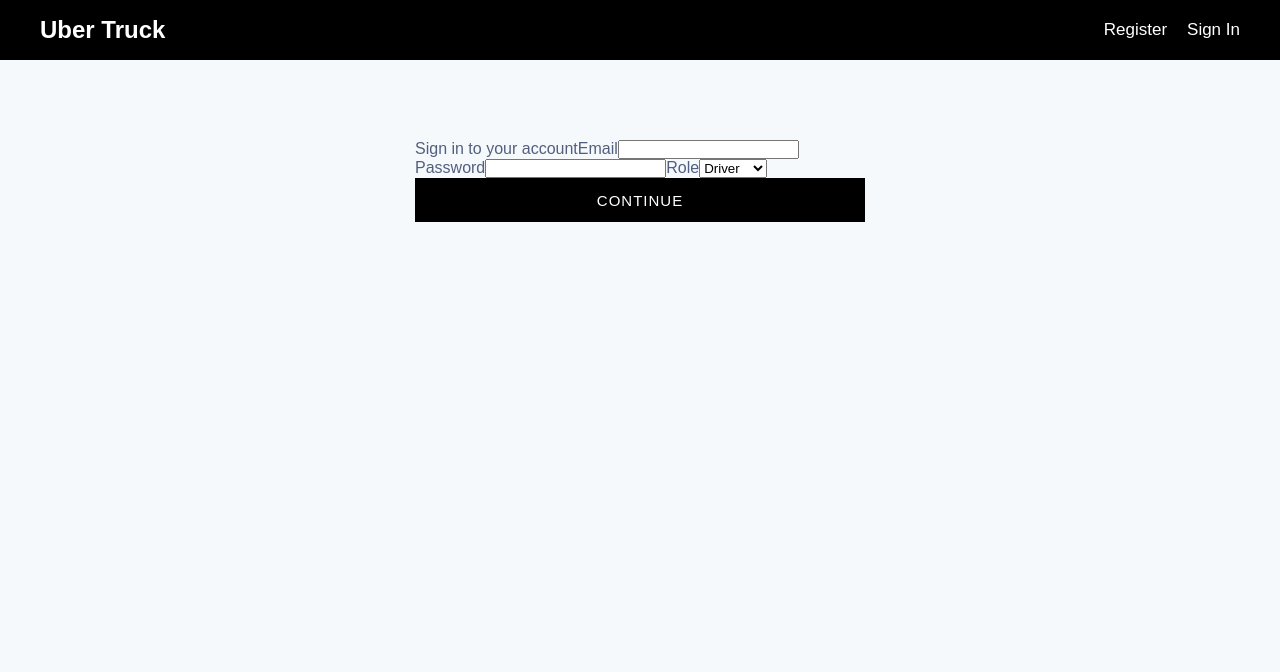
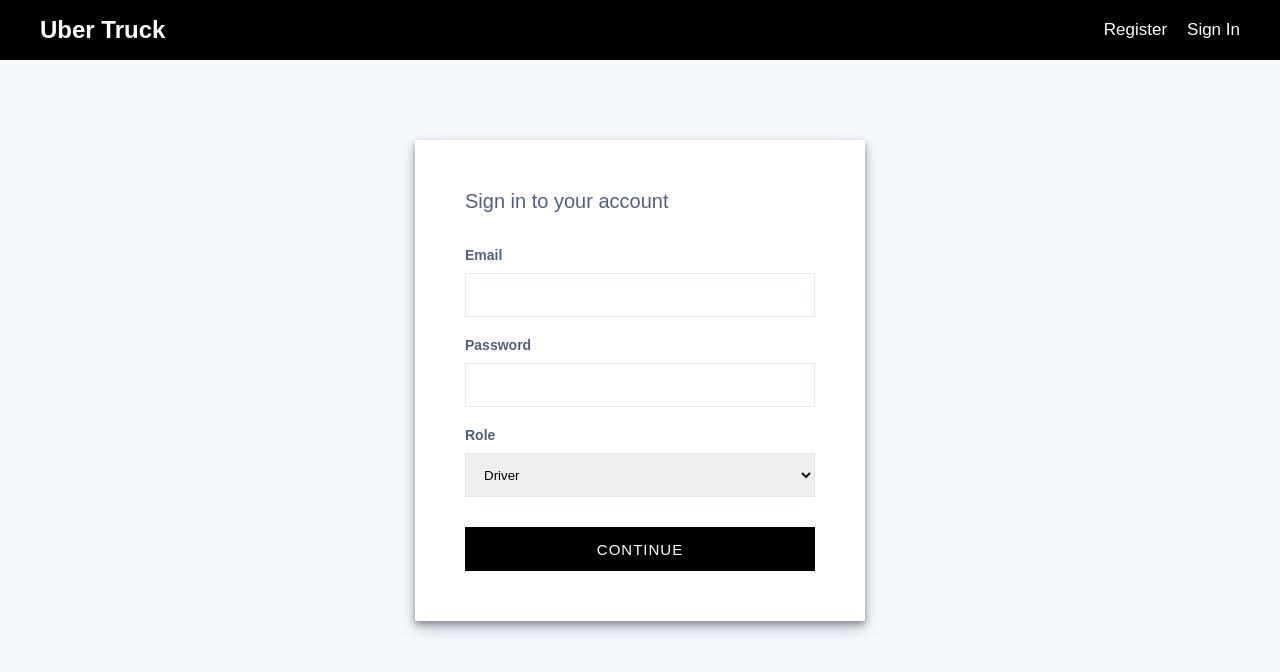
Before and after one commit to mikhail-kostiuk/uber-truck, a React (Create React App) app in the folder frontend/: page /login in a window 1280 px wide. Shown: the top 672 px of the page. Built offline with nearby package versions, Linux system fonts and the light colour scheme; a web font is replaced by a local one.

Commit message:
Add form styles

```diff
--- a/frontend/src/App.js
+++ b/frontend/src/App.js
@@ -15,6 +15,7 @@ function App() {
     setAuthToken(localStorage.jwtToken);
 
     const decodedUserData = jwtDecode(localStorage.jwtToken);
+    console.log('app');
 
     store.dispatch({
       type: actionTypes.SET_CURRENT_USER,
--- /dev/null
+++ b/frontend/src/components/Forms/Form.scss
@@ -0,0 +1,45 @@
+.form {
+  display: flex;
+  flex-direction: column;
+  width: 100%;
+  padding: 50px;
+  background-color: #fff;
+  box-shadow: rgba(60, 66, 87, 0.32) 0px 7px 14px 0px,
+    rgba(0, 0, 0, 0.32) 0px 3px 6px 0px;
+
+  &__title {
+    display: block;
+    padding-bottom: 14px;
+    font-size: 20px;
+  }
+
+  &__label {
+    margin-top: 20px;
+    font-size: 14px;
+    font-weight: 700;
+  }
+
+  &__input {
+    height: 44px;
+    padding: 7px 14px;
+    border: 1px solid #e3e8ee;
+    margin-top: 10px;
+
+    &:focus {
+      outline: 3px solid rgba(127, 211, 237, 0.5);
+    }
+  }
+
+  &__error {
+    display: block;
+    margin-top: 30px;
+    color: #f00;
+    font-size: 14px;
+    text-align: center;
+  }
+
+  &__button {
+    width: 100%;
+    margin-top: 30px;
+  }
+}
--- a/frontend/src/index.js
+++ b/frontend/src/index.js
@@ -1,6 +1,6 @@
 import React from 'react';
 import ReactDOM from 'react-dom';
-import './index.css';
+import './index.scss';
 import App from './App';
 
 ReactDOM.render(
--- a/frontend/src/index.css
+++ b/frontend/src/index.scss
@@ -1,3 +1,5 @@
+@import './components/Forms/Form.scss';
+
 *,
 *::before,
 *::after {
```
